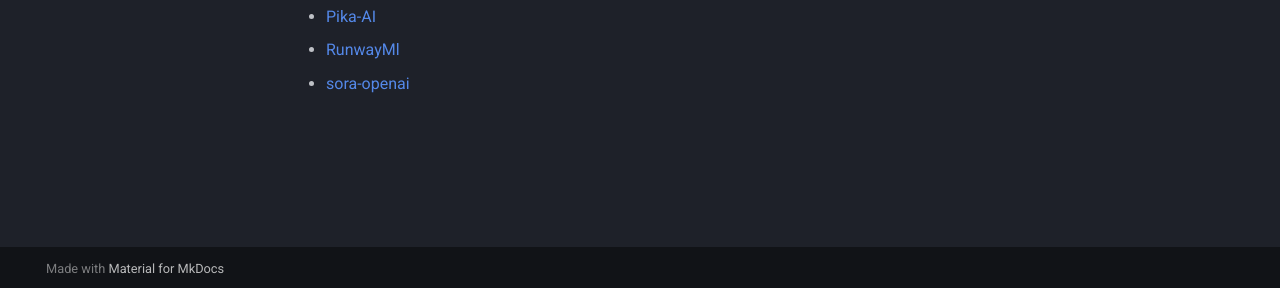
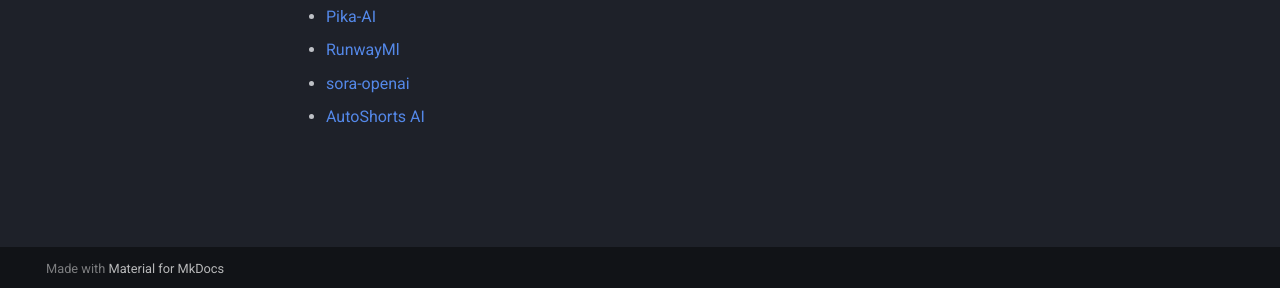
Before and after one commit to rxc3050/ml-notes, an MkDocs documentation site: the page built from docs/ai-tools/audio-video-gen.md, in a window 1280 px wide. Shown: the part 609-897 px from the top of the page. Built offline with MkDocs 1.6.1 and Material for MkDocs 9.7.7, drawn with Linux system fonts in a browser that asks for light colours.

Commit message:
Update audio-video-gen.md

```diff
--- a/docs/ai-tools/audio-video-gen.md
+++ b/docs/ai-tools/audio-video-gen.md
@@ -17,3 +17,4 @@
 - [Pika-AI]()
 - [RunwayMl]()
 - [sora-openai]()
+- [ AutoShorts AI](https://autoshorts.ai/)
```
